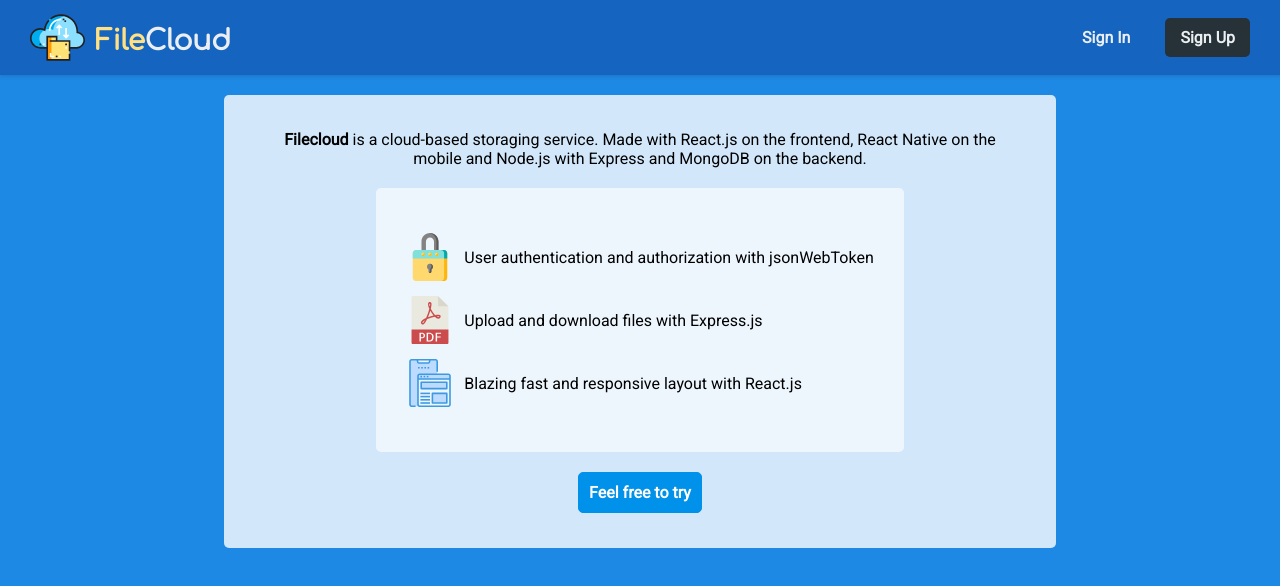
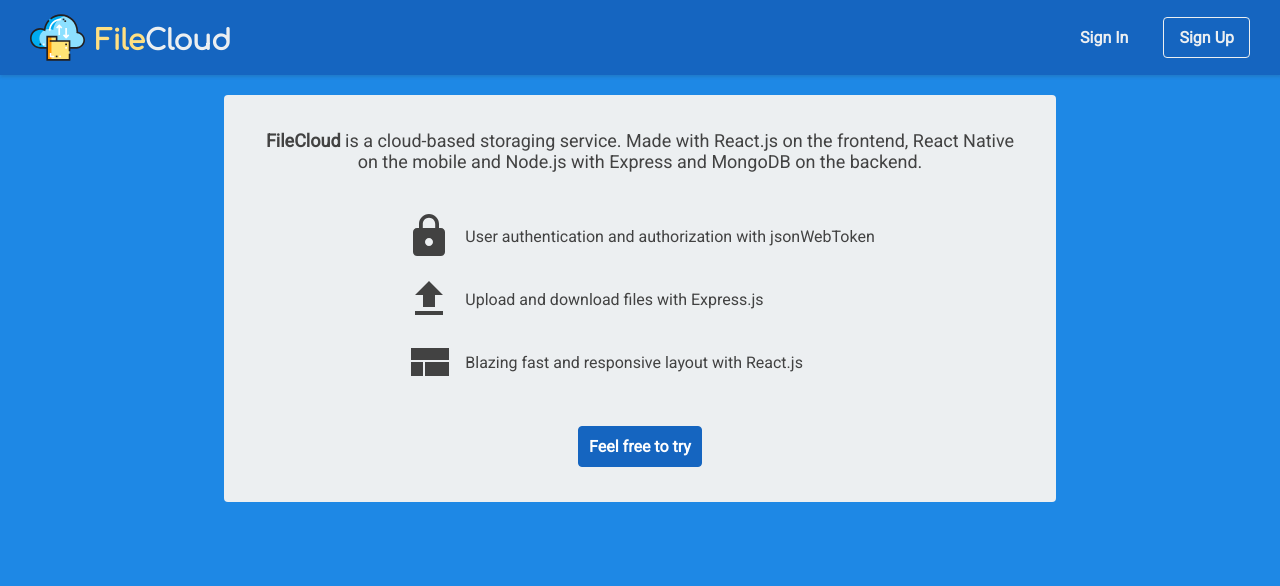
Before and after one commit to erickgannem/filecloud-client, a React (Create React App) app: page / in a window 1280 px wide. Shown: the top 586 px of the page. Built offline with nearby package versions, Linux system fonts and the light colour scheme.

Commit message:
re-styling main page, user page and navbar

```diff
--- a/package.json
+++ b/package.json
@@ -8,7 +8,7 @@
     "react": "^16.8.6",
     "react-dom": "^16.8.6",
     "react-dropzone": "^10.1.3",
-    "react-icons": "^3.6.1",
+    "react-icons": "^3.7.0",
     "react-redux": "^7.0.2",
     "react-router-dom": "^5.0.0",
     "react-scripts": "2.1.8",
--- a/src/components/FolderItemList/style.css
+++ b/src/components/FolderItemList/style.css
@@ -2,38 +2,36 @@
   display: flex;
   flex-direction: row;
   width: 100%;
-  background: var(--color-2);
   padding: 15px;
-  border-bottom: 1px solid var(--color-7);
-  border-top: 1px solid var(--color-7);
+  margin: 0 10px;
+  background: var(--grey-100);
+  border-radius: 4px;
+  border: 1px solid var(--blue-900);
 }
 .folder-item-header {
   display: flex;
   align-items: center;
   width: 100%;
-  color: var(--color-1);
+  color: var(--grey-800);
 }
 .folder-settings {
   position: relative;
   display: flex;
   align-items: center;
   padding: 5px;
-  border-radius: 5px;
+  border-radius: 4px;
+  color: var(--grey-800);
 }
-.folder-settings:hover {
-  background: var(--color-3);
-}
+
 .folder-settings:hover .settings-icon {
   color: var(--color-6);
 }
 .settings-icon {
-  color: var(--color-1);
+  color: var(--grey-800);
 }
 .folder-item:hover {
   cursor: pointer;
-  background: var(--color-6);
-  border-bottom: 1px solid var(--color-8);
-  border-top: 1px solid var(--color-8);
+  border: 1px solid var(--amber-400);
 }
 .menu-list-options {
   position: absolute;
@@ -42,9 +40,9 @@
   flex-direction: row;
   justify-content: center;
   align-items: center;
-  background: var(--color-2);
-  border: 1px solid var(--color-7);
-  border-radius: 5px;
+  background: var(--bluegrey-900);
+  color: var(--bluegrey-50);
+  border-radius: 4px;
   z-index: 2;
 }
 .list-option {
@@ -61,13 +59,10 @@
   border-bottom-left-radius: 5px;
 }
 #delete-option:hover {
-  color: var(--color-2);
-  background: var(--color-4);
+  color: var(--grey-100);
+  background: var(--red-400);
 }
 #rename-option {
   border-top-right-radius: 5px;
   border-bottom-right-radius: 5px;
 }
-.active {
-  background: var(--color-3);
-}
--- a/src/components/HomePage/index.js
+++ b/src/components/HomePage/index.js
@@ -5,27 +5,10 @@ import LoggedInContainer from "../../containers/LoggedInContainer";
 import "./style.css";
 
 function Homepage(props) {
-  const {
-    currentUser,
-    createFolder,
-    fetchFolders,
-    folders,
-    deleteFolder
-  } = props;
+  const { currentUser } = props;
   return (
     <div className="Homepage">
-      {currentUser.isAuthenticated ? (
-        <LoggedInContainer
-          {...props}
-          currentUser={currentUser}
-          createFolder={createFolder}
-          fetchFolders={fetchFolders}
-          folders={folders}
-          deleteFolder={deleteFolder}
-        />
-      ) : (
-        <LoggedOut />
-      )}
+      {currentUser.isAuthenticated ? <LoggedInContainer /> : <LoggedOut />}
     </div>
   );
 }
--- a/src/components/LoggedIn/style.css
+++ b/src/components/LoggedIn/style.css
@@ -15,37 +15,36 @@ div.folders-container {
   align-items: center;
   justify-content: space-between;
   width: 100%;
-  background: var(--grey-100);
+  background: var(--amber-200);
+  border-bottom: 2px solid var(--amber-400);
+  color: var(--grey-800);
   padding: 15px;
 }
 
 .folder-name {
   padding: 5px;
-  border: 1px solid var(--grey-800);
-  border-radius: 5px;
+  border: 1px solid var(--grey-600);
+  border-radius: 4px;
   text-align: center;
-  color: var(--bluegrey-900);
 }
 .folder-options {
   display: flex;
   align-items: center;
-  background: var(--color-2);
   padding: 5px;
-  border: 1px solid var(--color-7);
-  border-radius: 5px;
   cursor: pointer;
+  color: var(--grey-800);
 }
 .create-new-folder {
-  color: var(--color-1);
+  color: var(--grey-800);
 }
 .folders-list {
   width: 100%;
   height: 100%;
   display: flex;
-  flex-direction: column;
-  align-items: center;
+  align-items: flex-start;
   justify-content: flex-start;
-  background: var(--color-2);
+  background: var(--blue-900);
+  margin-top: 15px;
 }
 .folder-icon {
   color: var(--color-1);
--- a/src/components/LoggedOut/index.js
+++ b/src/components/LoggedOut/index.js
@@ -1,9 +1,9 @@
 import React from "react";
 import { Link } from "react-router-dom";
 
-import Padlock from "../../assets/padlock.svg";
-import File from "../../assets/pdf.svg";
-import Layout from "../../assets/web-design.svg";
+import { MdLock } from "react-icons/md";
+import { MdFileUpload } from "react-icons/md";
+import { MdViewCompact } from "react-icons/md";
 
 import "./style.css";
 
@@ -12,21 +12,21 @@ function LoggedOut() {
     <div className="LoggedOut">
       <div className="welcome-wrapper">
         <p className="welcome-message">
-          <strong>Filecloud</strong> is a cloud-based storaging service. Made
+          <strong>FileCloud</strong> is a cloud-based storaging service. Made
           with React.js on the frontend, React Native on the mobile and Node.js
           with Express and MongoDB on the backend.
         </p>
         <div className="feature-list">
           <div className="feature-item">
-            <img src={Padlock} width={48} height={48} alt="security" />
+            <MdLock size={48} className="feature-icon" />
             <span>User authentication and authorization with jsonWebToken</span>
           </div>
           <div className="feature-item">
-            <img src={File} width={48} height={48} alt="security" />
+            <MdFileUpload size={48} className="feature-icon" />
             <span>Upload and download files with Express.js</span>
           </div>
           <div className="feature-item">
-            <img src={Layout} width={48} height={48} alt="security" />
+            <MdViewCompact size={48} className="feature-icon" />
             <span>Blazing fast and responsive layout with React.js </span>
           </div>
         </div>
--- a/src/components/LoggedOut/style.css
+++ b/src/components/LoggedOut/style.css
@@ -9,19 +9,21 @@
   padding-top: 20px;
 }
 .welcome-wrapper {
+  color: var(--grey-800);
   display: flex;
   flex-direction: column;
   align-items: center;
   justify-content: center;
-  background: var(--transparent-80);
+  background: var(--bluegrey-50);
   padding: 35px;
-  border-radius: 5px;
+  border-radius: 4px;
   width: 65%;
-  border: 1px solid var(--color-7);
   margin: 0 auto;
+  box-shadow: none;
 }
 .welcome-message {
   text-align: center;
+  font-size: 18px;
 }
 .welcome-separator {
   width: 20%;
@@ -32,12 +34,12 @@
 
 .btn {
   padding: 10px;
-  border: 1px solid #0091ea;
-  background: #0091ea;
+  border: 1px solid var(--blue-800);
+  background: var(--blue-800);
   color: #fefefe;
   text-decoration: none;
   font-weight: bold;
-  border-radius: 5px;
+  border-radius: 4px;
 }
 .feature-item {
   display: flex;
@@ -45,14 +47,13 @@
   align-items: center;
   margin: 15px 0;
   width: 100%;
+  font-size: 16px;
 }
-.feature-item img {
-  margin-right: 10px;
+.feature-icon {
+  margin-right: 12px;
 }
 .feature-list {
-  margin: 20px 0;
-  padding: 30px;
-  border-radius: 5px;
-  background: var(--transparent-60);
-  border: 1px solid var(--color-7);
+  padding: 25px;
+  border-radius: 4px;
+  color: var(--grey-800);
 }
--- a/src/containers/LoggedInContainer/index.js
+++ b/src/containers/LoggedInContainer/index.js
@@ -1,4 +1,4 @@
-import React, { Component } from "react";
+import React from "react";
 import { connect } from "react-redux";
 
 import LoggedIn from "../../components/LoggedIn";
@@ -10,7 +10,14 @@ import {
 } from "../../store/actions/folder";
 
 function LoggedInContainer(props) {
-  const { currentUser, loading, folders } = props;
+  const {
+    currentUser,
+    loading,
+    folders,
+    createFolderRequest,
+    fetchFolders,
+    deleteFolderRequest
+  } = props;
 
   return (
     <LoggedIn
--- a/src/containers/Navbar/style.css
+++ b/src/containers/Navbar/style.css
@@ -16,11 +16,12 @@ nav {
 .Nav-link {
   color: var(--bluegrey-50);
   padding: 10px 15px;
-  border-radius: 5px;
+  border-radius: 4px;
 }
 .signup {
   color: var(--bluegrey-50);
-  background: var(--bluegrey-900);
+  border: 1.5px solid var(--bluegrey-50);
+  background: inherit;
 }
 nav div.right-side ul.nav-links {
   display: flex;
--- a/src/index.css
+++ b/src/index.css
@@ -21,6 +21,7 @@
   --green-500: #4caf50;
 
   --amber-200: #ffe082;
+  --amber-300: #ffd54f;
   --amber-400: #ffab00;
 
   --grey-800: #424242;
```
Also changed, not shown: 1 other file (tests, documents, lock files or other folders).
